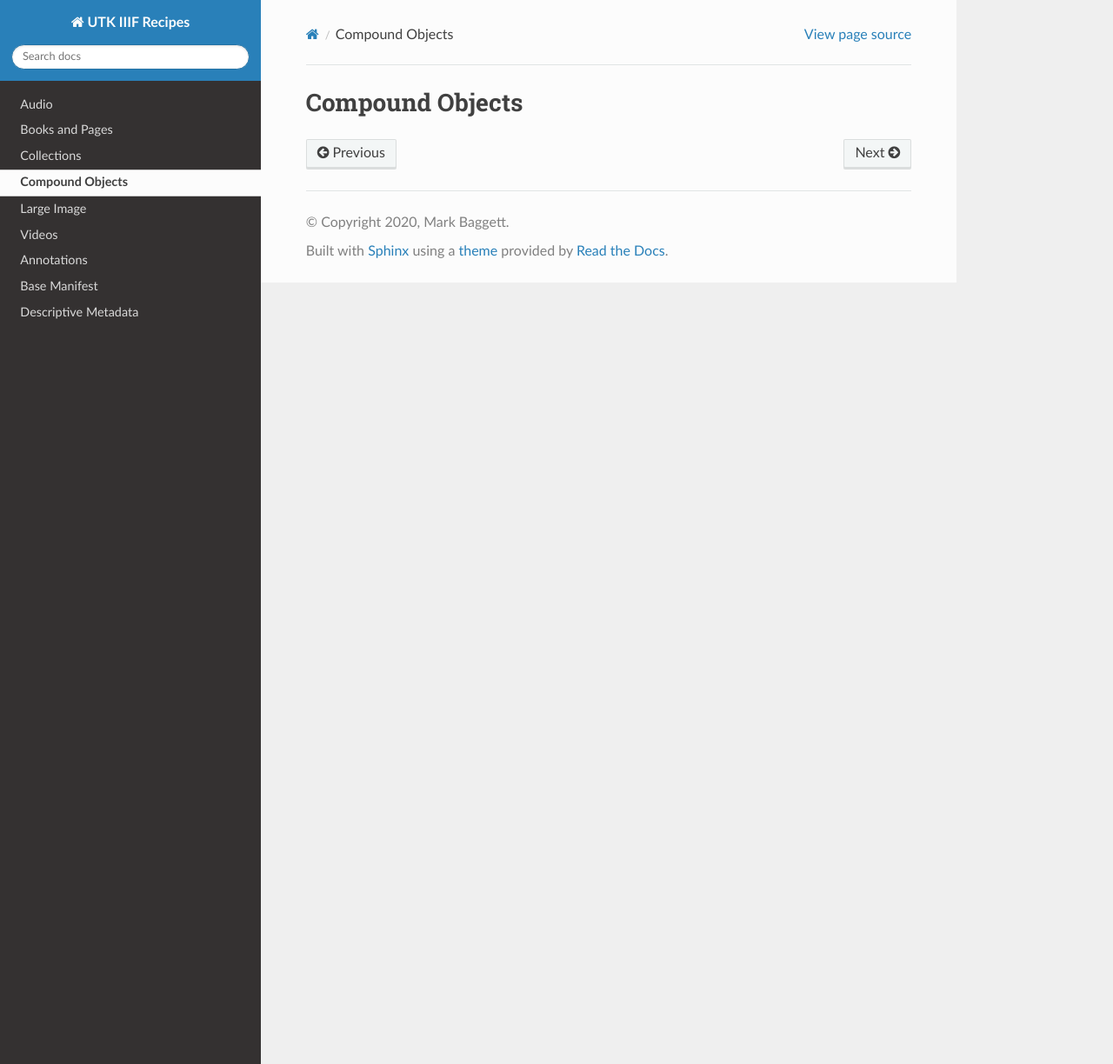
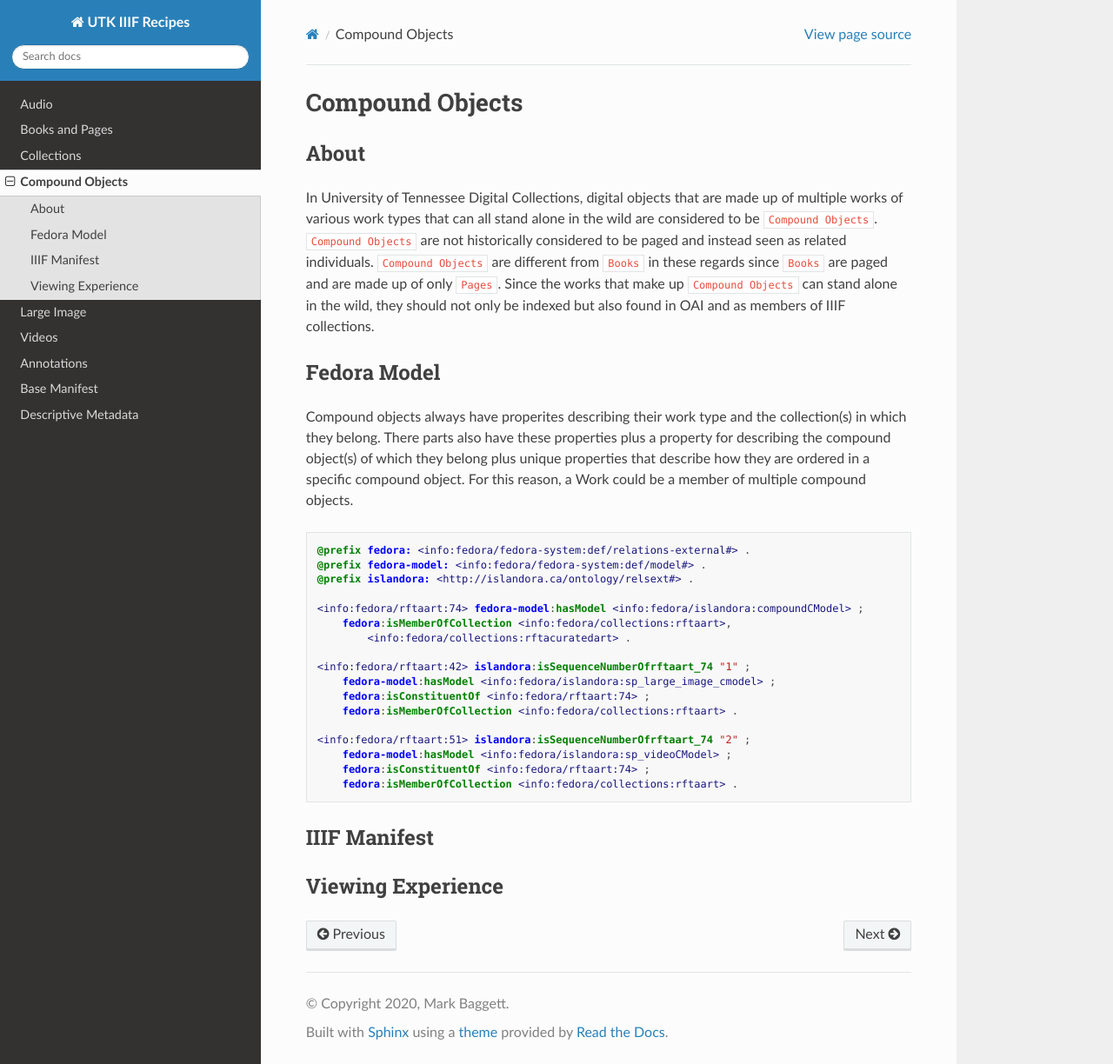
Before and after one commit to markpbaggett/utk_iiif_recipes, a Sphinx documentation site: the page built from docs/source/contents/compound_objects.rst, in a window 1280 px wide and 1224 px high. Shown: the whole window at 87% size. Built offline with Sphinx 7.4.7 and the Read the Docs theme 2.0.0, drawn with Linux system fonts in a browser that asks for light colours.

Commit message:
Initialize compound object.

```diff
--- a/docs/source/contents/compound_objects.rst
+++ b/docs/source/contents/compound_objects.rst
@@ -1,2 +1,46 @@
 Compound Objects
 ================
+
+About
+-----
+
+In University of Tennessee Digital Collections, digital objects that are made up of multiple works of various work types
+that can all stand alone in the wild are considered to be :code:`Compound Objects`. :code:`Compound Objects` are not
+historically considered to be paged and instead seen as related individuals. :code:`Compound Objects` are different from
+:code:`Books` in these regards since :code:`Books` are paged and are made up of only :code:`Pages`. Since the works
+that make up :code:`Compound Objects` can stand alone in the wild, they should not only be indexed but also found in OAI
+and as members of IIIF collections.
+
+Fedora Model
+------------
+
+Compound objects always have properites describing their work type and the collection(s) in which they belong. There
+parts also have these properties plus a property for describing the compound object(s) of which they belong plus unique
+properties that describe how they are ordered in a specific compound object.  For this reason, a Work could be a member
+of multiple compound objects.
+
+.. code-block:: turtle
+
+    @prefix fedora: <info:fedora/fedora-system:def/relations-external#> .
+    @prefix fedora-model: <info:fedora/fedora-system:def/model#> .
+    @prefix islandora: <http://islandora.ca/ontology/relsext#> .
+
+    <info:fedora/rftaart:74> fedora-model:hasModel <info:fedora/islandora:compoundCModel> ;
+        fedora:isMemberOfCollection <info:fedora/collections:rftaart>,
+            <info:fedora/collections:rftacuratedart> .
+
+    <info:fedora/rftaart:42> islandora:isSequenceNumberOfrftaart_74 "1" ;
+        fedora-model:hasModel <info:fedora/islandora:sp_large_image_cmodel> ;
+        fedora:isConstituentOf <info:fedora/rftaart:74> ;
+        fedora:isMemberOfCollection <info:fedora/collections:rftaart> .
+
+    <info:fedora/rftaart:51> islandora:isSequenceNumberOfrftaart_74 "2" ;
+        fedora-model:hasModel <info:fedora/islandora:sp_videoCModel> ;
+        fedora:isConstituentOf <info:fedora/rftaart:74> ;
+        fedora:isMemberOfCollection <info:fedora/collections:rftaart> .
+
+IIIF Manifest
+-------------
+
+Viewing Experience
+------------------
```
